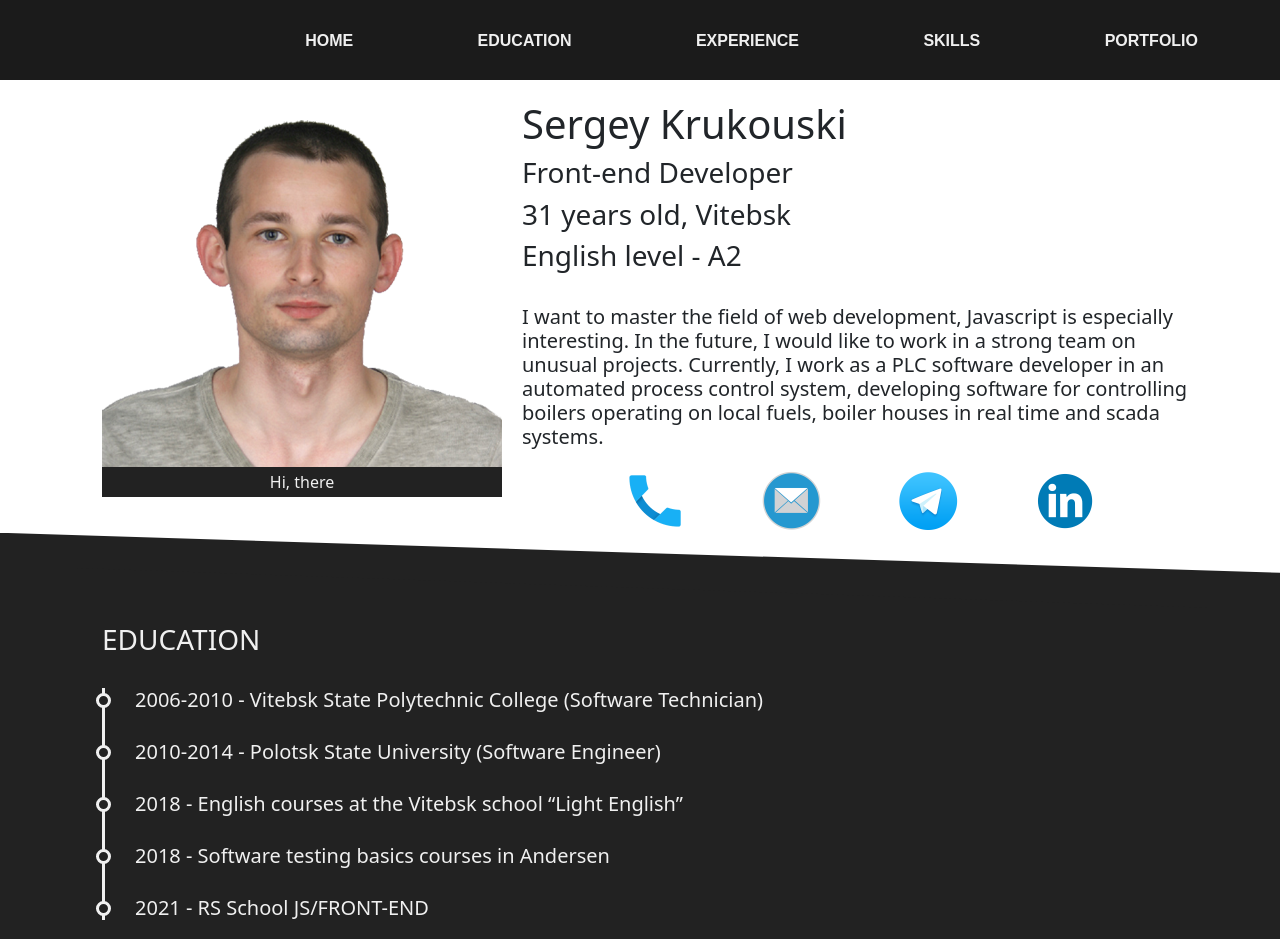
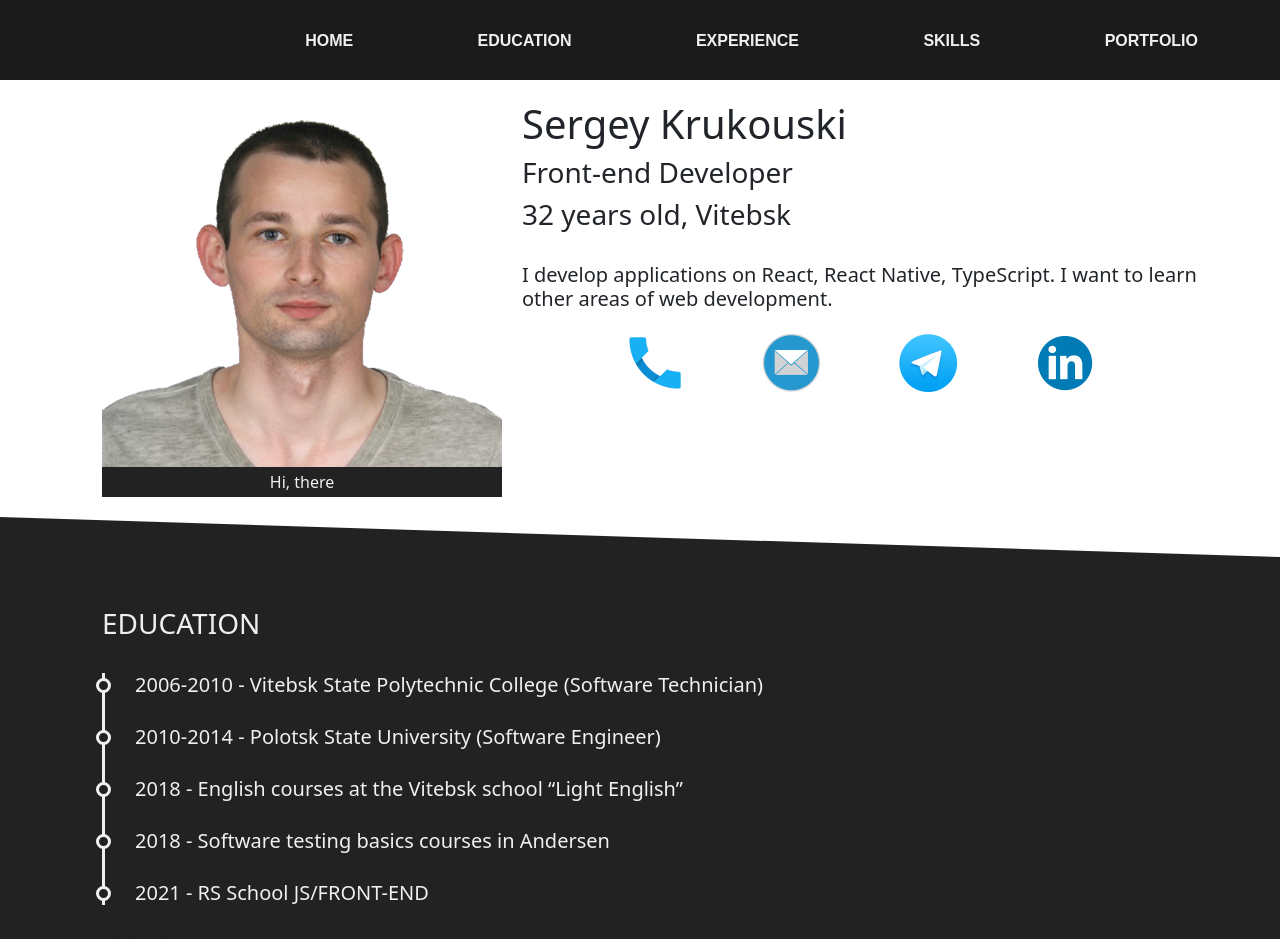
Before and after one commit to TOPans/cv, a plain HTML site: page index.html in a window 1280 px wide. Shown: the top 939 px of the page. Drawn offline with nearby package versions, Linux system fonts and the light colour scheme.

Commit message:
change: information

```diff
--- a/index.html
+++ b/index.html
@@ -58,16 +58,11 @@
 					<div class="aim-description">
 						<h1>Sergey Krukouski</h1>
             <h3>Front-end Developer</h3>
-            <h3>31 years old, Vitebsk</h3>
-            <h3>English level - A2</h3>
+            <h3>32 years old, Vitebsk</h3>
+            <!-- <h3>English level - A2</h3> -->
             <br>
             <h5>
-							I want to master the field of web development,
-              Javascript is especially interesting.
-              In the future, I would like to work in a strong team on unusual projects. Currently,
-              I work as a PLC software developer in an automated process control system,
-              developing software for controlling boilers operating on local fuels,
-              boiler houses in real time and scada systems.
+							I develop applications on React, React Native, TypeScript. I want to learn other areas of web development.
             </h5>
             <div class="aim-contacts">
               <ul>
@@ -196,7 +191,7 @@ function decode(expr) {
 	   <div class="portfolio__code">
               <a href="https://sorto.co/" title="Sorto" target="_blank">
                 <figure>
-                  <figcaption>Project - Sorto <br> communal services application system <br> HTML, CSS, React, PHP, PostgreSQL</figcaption>
+                  <figcaption>Project - Sorto <br> Сommunal services application system <br> HTML, CSS, React, PHP, PostgreSQL</figcaption>
                   <img src="./img/sorto.png" alt="sorto"/>
                 </figure>
               </a>
```
